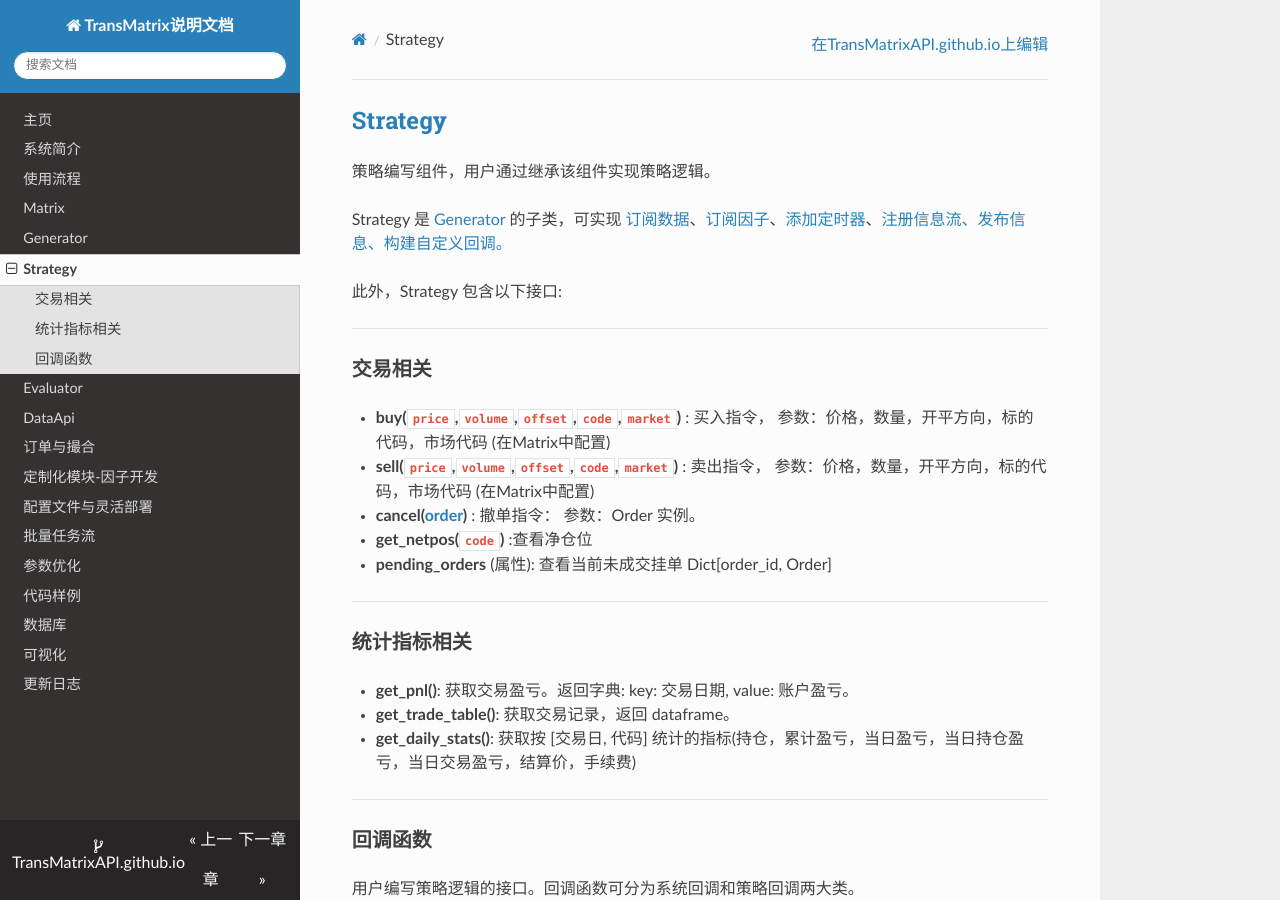
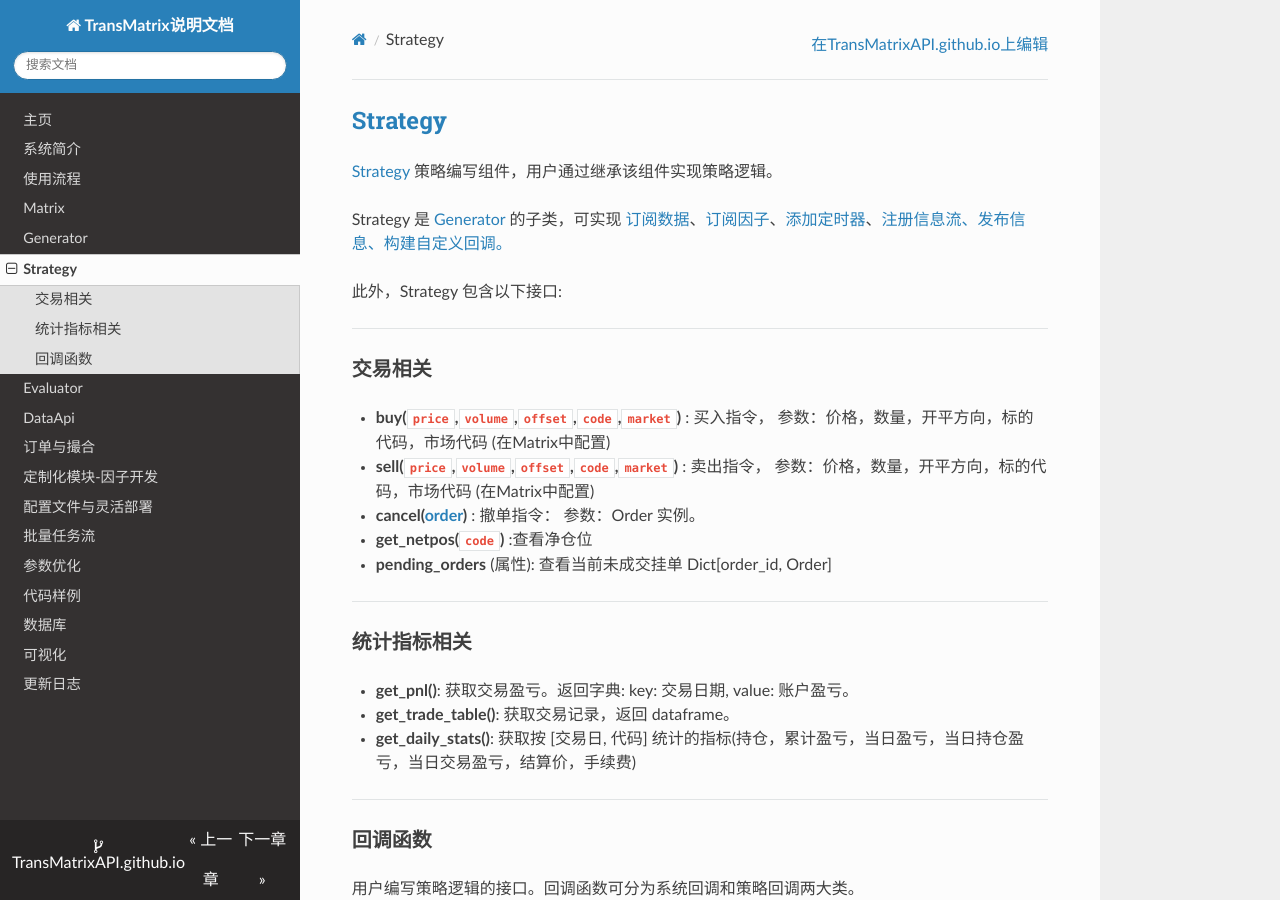
Before and after one commit to shichunl/TransMatrixAPI.github.io, an MkDocs documentation site: the page built from docs/3_接口说明/策略/strategy.md, in a window 1280 px wide and 900 px high. Built offline with MkDocs 1.6.1, drawn with Linux system fonts in a browser that asks for light colours; nearby versions of some CDN libraries.

Commit message:
Update strategy.md

```diff
--- a/docs/3_接口说明/策略/strategy.md
+++ b/docs/3_接口说明/策略/strategy.md
@@ -1,6 +1,6 @@
 ## [Strategy](/8_测例代码/策略服务-回测场景支持/股票日频)
 
-
+[Strategy](/8_测例代码/策略服务-回测场景支持/股票日频)
 策略编写组件，用户通过继承该组件实现策略逻辑。
 
 Strategy 是 [Generator](3_接口说明/策略/generator.md) 的子类，可实现 [订阅数据](3_接口说明/策略/generator.md#subscribe_data)、[订阅因子](3_接口说明/策略/generator.md#subscribe)、[添加定时器](3_接口说明/策略/generator.md#add_scheduler)、[注册信息流、发布信息、构建自定义回调。](3_接口说明/策略/generator.md#generator-间的信息传递)
```
